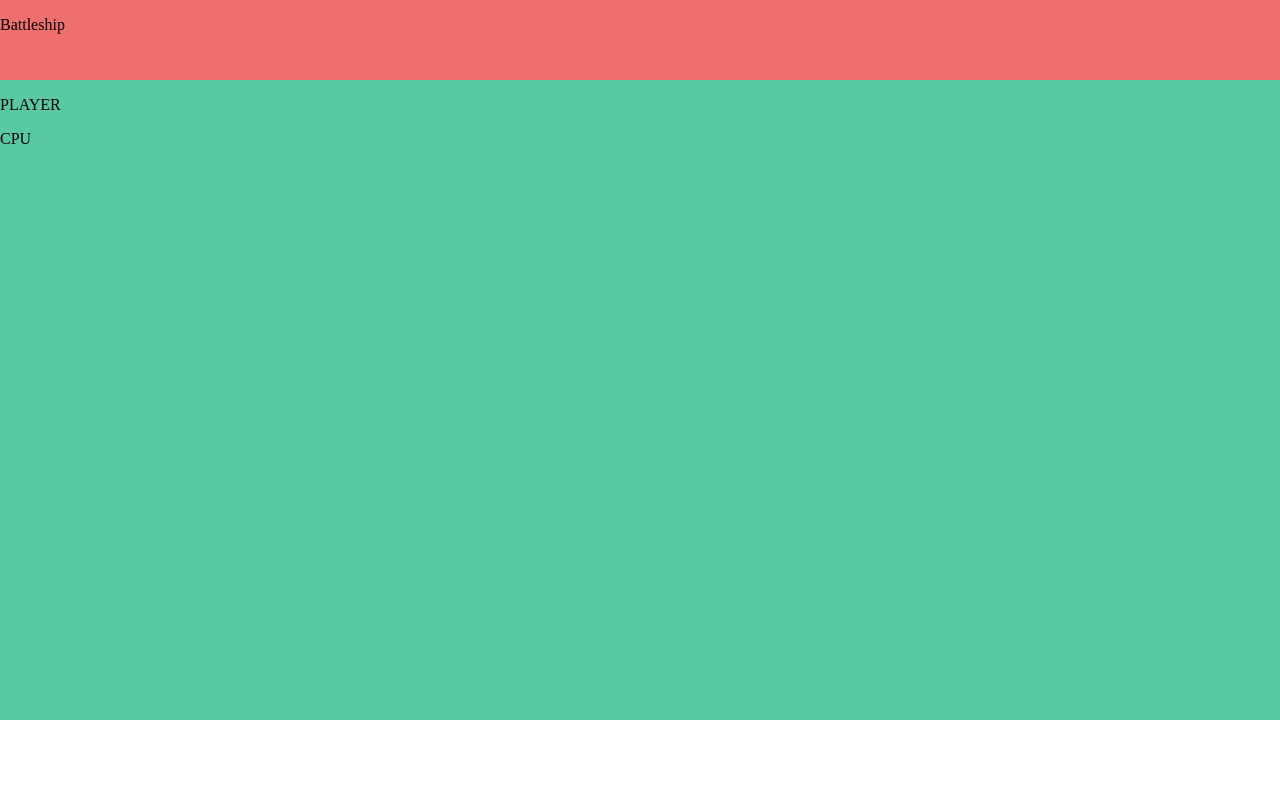
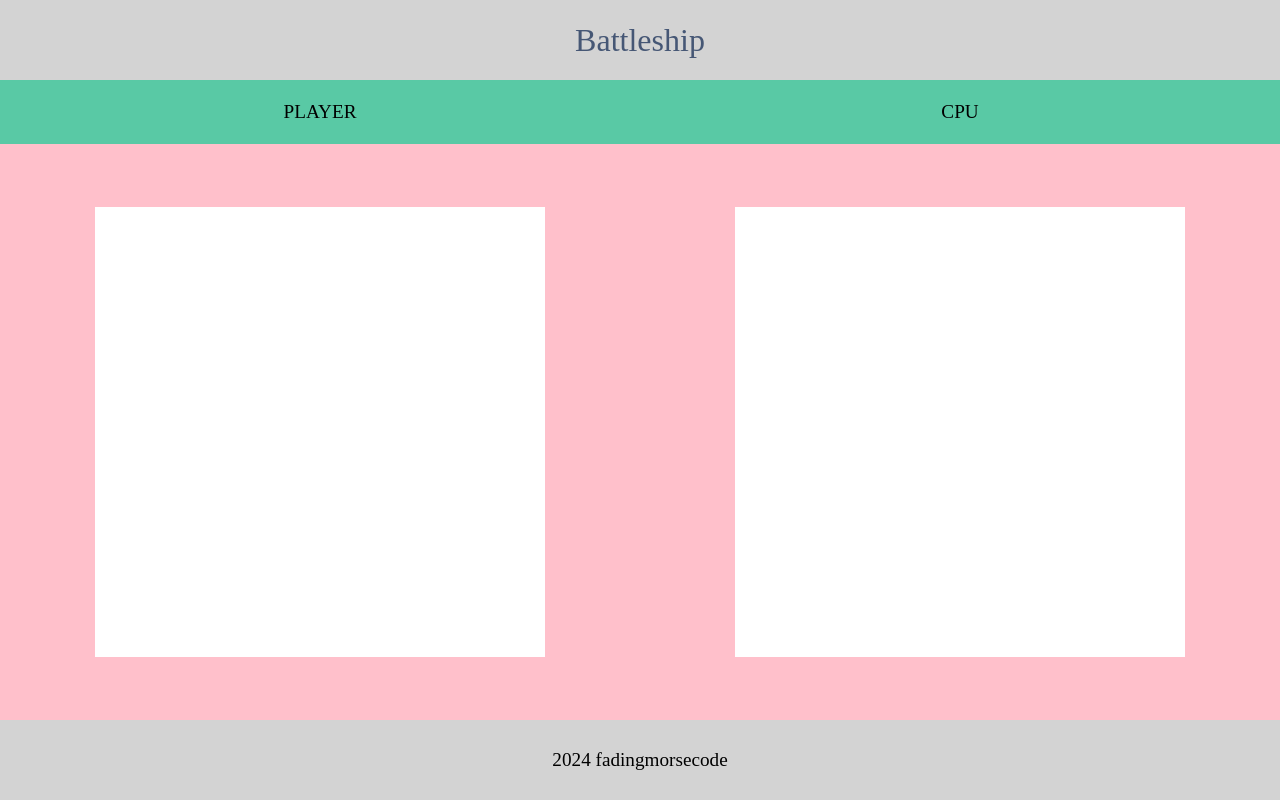
Before and after one commit to fadingmorsecode/battleship, a website built with webpack: page src/index.html in a window 1280 px wide. Built offline with nearby package versions, Linux system fonts and the light colour scheme.

Commit message:
feat: create more styling

```diff
--- a/src/index.html
+++ b/src/index.html
@@ -7,7 +7,7 @@
   </head>
   <body>
     <header>
-      <p>Battleship</p>
+      <p class="header-text">Battleship</p>
     </header>
     <main>
       <div class="main-player-texts">
@@ -19,6 +19,6 @@
         <div class="computer-board-container"></div>
       </div>
     </main>
-    <footer></footer>
+    <footer>2024 fadingmorsecode</footer>
   </body>
 </html>
--- a/src/style.css
+++ b/src/style.css
@@ -1,3 +1,6 @@
+* {
+}
+
 body {
   display: grid;
   height: 100vh;
@@ -7,12 +10,60 @@ body {
 }
 
 header {
-  background-color: #ef6f6c;
+  background-color: lightgrey;
+  display: flex;
+  justify-content: center;
+  align-items: center;
+  overflow: hidden;
+}
+
+.header-text {
+  font-size: 2rem;
+  color: #465775;
 }
 
 main {
   background-color: #59c9a5;
+  display: grid;
+  grid-template-rows: 1fr 9fr;
+  overflow: hidden;
+}
+
+.main-player-texts {
+  display: grid;
+  grid-template-columns: 50% 50%;
+  justify-items: center;
+  align-items: center;
+}
+
+.main-player-texts p {
+  font-size: 1.2rem;
+}
+
+.board-containers {
+  display: grid;
+  grid-template-columns: 1fr 1fr;
+  background-color: pink;
+  justify-items: center;
+  align-content: center;
+}
+
+.player-board-container {
+  background-color: white;
+  height: 450px;
+  width: 450px;
+}
+
+.computer-board-container {
+  background-color: white;
+  height: 450px;
+  width: 450px;
 }
 
 footer {
+  background-color: lightgrey;
+  display: flex;
+  justify-content: center;
+  align-items: center;
+  font-size: 1.2rem;
 }
```
Also changed, not shown: dist/index.html, dist/main.js.
